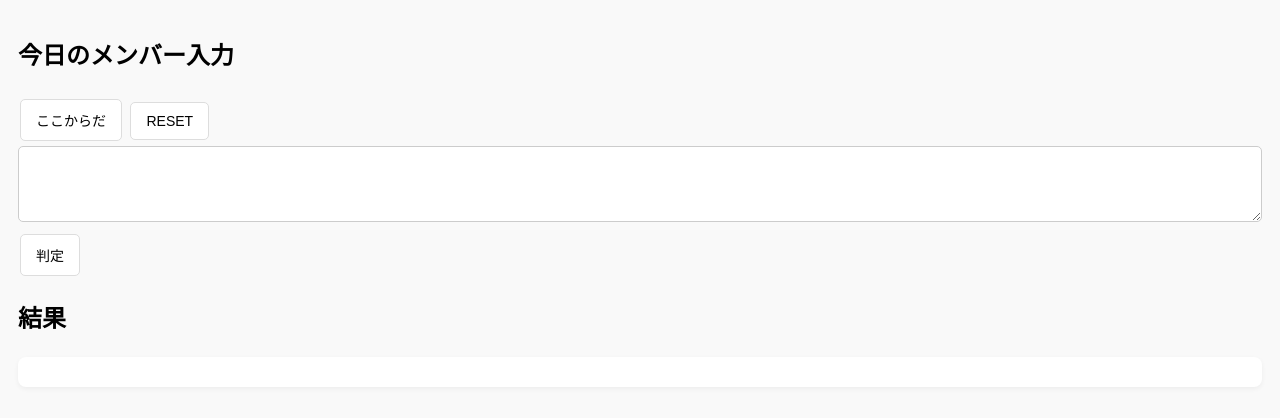
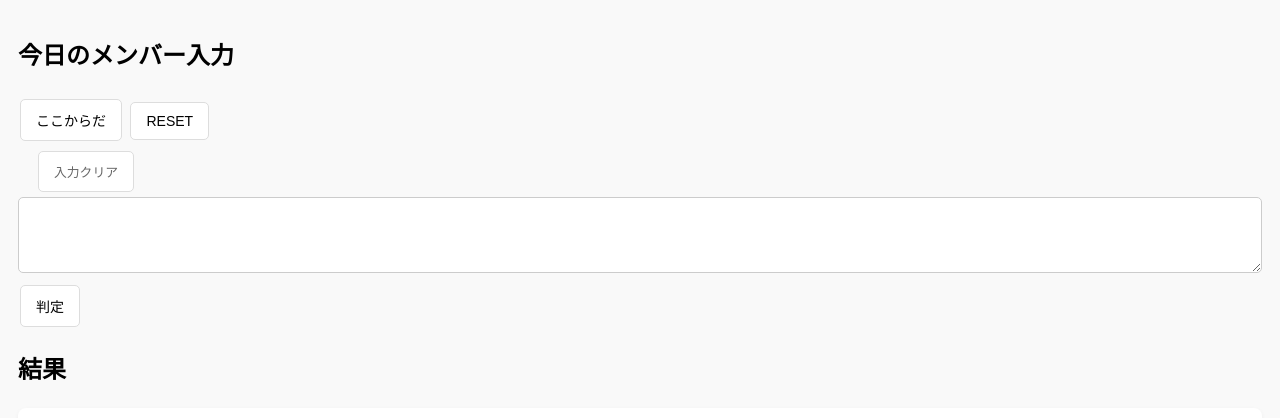
Before and after one commit to soft0570/AKB48_gekijou, a plain HTML site: page index.html in a window 1280 px wide. Drawn offline with Linux system fonts and the light colour scheme.

Commit message:
Update index.html

```diff
--- a/index.html
+++ b/index.html
@@ -63,6 +63,7 @@
     <h2>今日のメンバー入力</h2>
     <button onclick="selectShow('kokokarada')">ここからだ</button>
     <button onclick="selectShow('reset')">RESET</button><br>
+    <button onclick="clearAll()" style="color: #666; font-size: 0.8em; margin-left: 20px;">入力クリア</button>
 
     <textarea id="members" rows="3" cols="80"></textarea><br>
     <button onclick="checkPositions()">判定</button>
```
